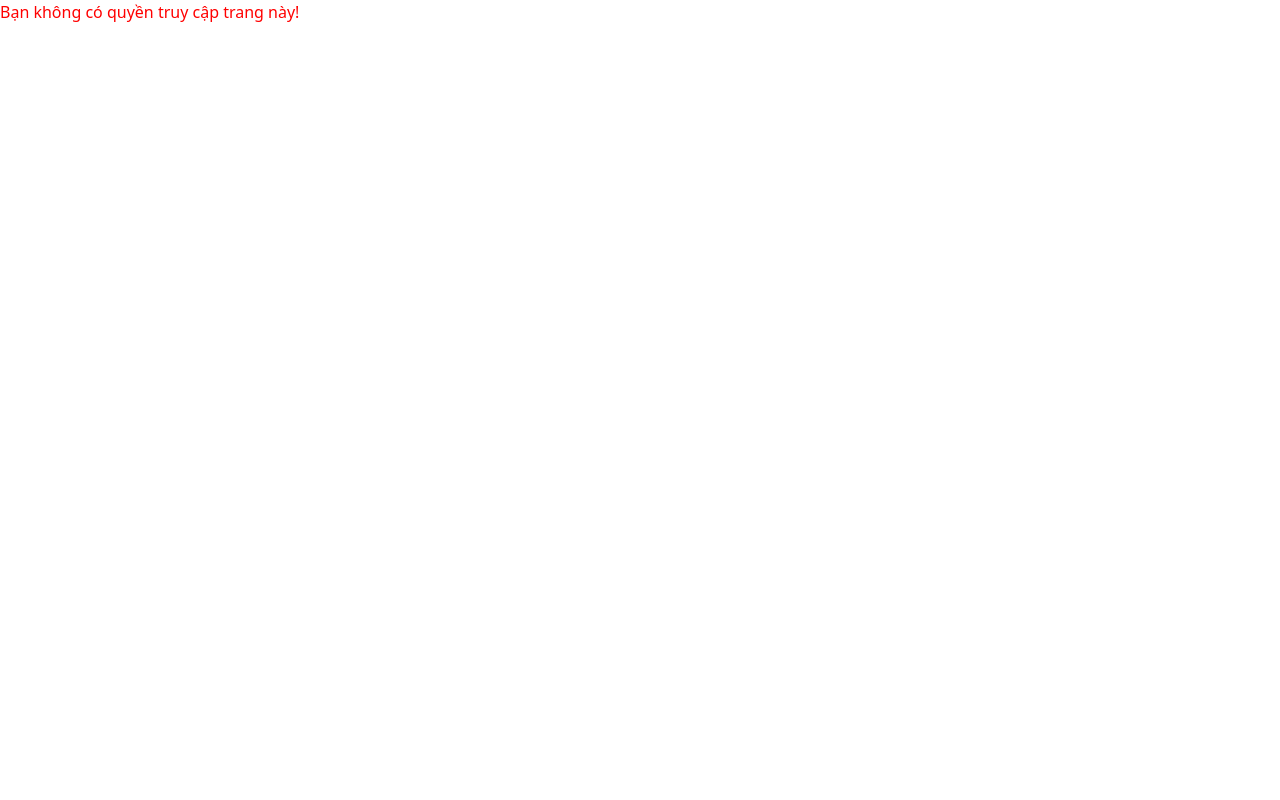
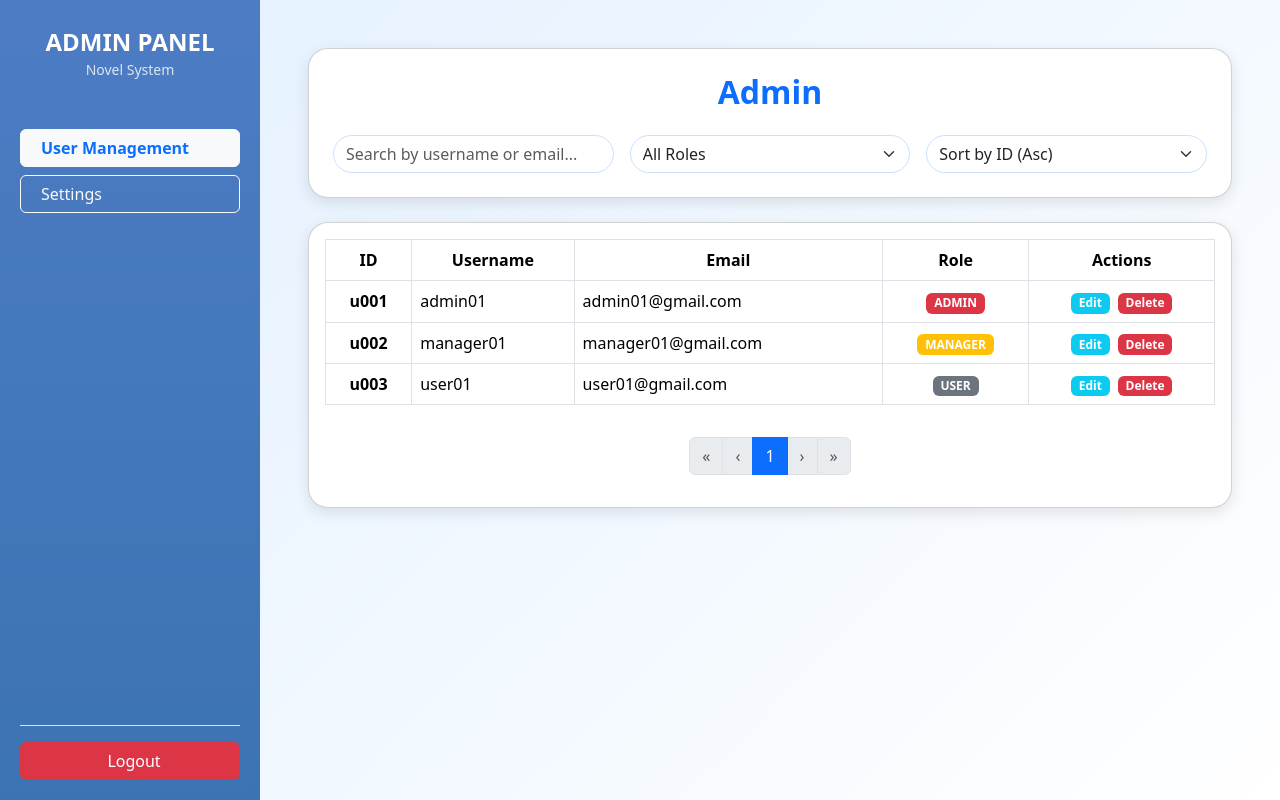
Before and after one commit to haitn32-stack/novels-platform-system, a React (Create React App) app: page /admin/dashboard in a window 1280 px wide. Built offline with nearby package versions, Linux system fonts and the light colour scheme; data requests are answered from the project's data file; sample sign-in values are in the browser's storage.

Commit message:
Update admin layout + dashboard + sidebar

```diff
--- a/src/App.js
+++ b/src/App.js
@@ -3,31 +3,38 @@ import { BrowserRouter, Routes, Route, Navigate } from "react-router-dom";
 import { useSelector } from "react-redux";
 import Register from "./ui/register";
 import Login from "./ui/login";
-import Dashboard from "./ui/admin/dashboard";
+import AdminLayout from "./ui/admin/Layout";
+import DashBoard from "./ui/admin/DashBoard";
 import NovelManager from "./ui/manager/manager-list";
 import CreateNovel from "./ui/manager/create-novels";
 import UpdateNovel from "./ui/manager/update-novels";
 import DeleteNovel from "./ui/manager/delete-novels";
 
-// Component bảo vệ Route Admin
+// Protected admin routes
 const AdminRoute = ({ children }) => {
     const { currentUser } = useSelector((state) => state.auth);
 
     if (!currentUser) return <Navigate to="/login" />;
-  if (currentUser.roles !== "admin")
+    if (currentUser.role !== "admin")
         return (
-      <div style={{ color: "red" }}>Bạn không có quyền truy cập trang này!</div>
+            <div className="text-danger p-3">
+                Bạn không có quyền truy cập trang này!
+            </div>
         );
 
     return children;
 };
+
+// Protected manager routes
 const ManagerRoute = ({ children }) => {
     const { currentUser } = useSelector((state) => state.auth);
 
     if (!currentUser) return <Navigate to="/login" />;
-  if (currentUser.roles !== "manager")
+    if (currentUser.role !== "manager")
         return (
-      <div style={{ color: "red" }}>Bạn không có quyền truy cập trang này!</div>
+            <div className="text-danger p-3">
+                Bạn không có quyền truy cập trang này!
+            </div>
         );
 
     return children;
@@ -37,36 +44,42 @@ function App() {
     return (
         <BrowserRouter>
             <Routes>
+                {/* Public Routes */}
                 <Route path="/login" element={<Login title="Đăng nhập" />} />
                 <Route path="/register" element={<Register title="Đăng ký" />} />
-        <Route path="/mana" element={<NovelManager title="Quản Lý" />} />
 
+                <Route path="/" element={<div>Trang chủ cho Reader</div>} />
+
+                {/*Admin Routes*/}
                 <Route
-          path="/admin/*"
+                    path="/admin"
                     element={
                         <AdminRoute>
-              <Routes>
-                <Route path="dashboard" element={<Dashboard />} />
-                {/* Thêm route quản lý user ở đây */}
-              </Routes>
+                            <AdminLayout /> {/* Layout chứa Outlet */}
                         </AdminRoute>
                     }
-        />
+                >
+                    <Route index element={<Navigate to="dashboard" replace />} />
+
+                    <Route path="dashboard" element={<DashBoard />} />
+
+                </Route>
+
+                {/*Manager Routes*/}
                 <Route
                     path="/manager/*"
                     element={
                         <ManagerRoute>
                             <Routes>
+                                {/* Cách viết lồng Routes cũ vẫn chạy được nhưng khó dùng Layout chung */}
                                 <Route path="dashboard" element={<NovelManager />} />
                                 <Route path="create" element={<CreateNovel />} />
-                <Route path="/update/:id" element={<UpdateNovel />} />
-                <Route path="/delete/:id" element={<DeleteNovel />} />
+                                <Route path="update/:id" element={<UpdateNovel />} />
+                                <Route path="delete/:id" element={<DeleteNovel />} />
                             </Routes>
                         </ManagerRoute>
                     }
                 />
-
-        <Route path="/" element={<div>Trang chủ cho Reader</div>} />
             </Routes>
         </BrowserRouter>
     );
--- a/src/ui/admin/dashboard.jsx
+++ b/src/ui/admin/DashBoard.jsx
@@ -1,34 +1,22 @@
 import React, { useState, useEffect, useMemo } from "react";
 import {
-    Container,
-    Card,
-    Row,
-    Col,
-    Form,
-    FormControl,
-    Table,
-    Pagination,
-    Spinner,
-    Badge,
-    Alert
+    Container, Card, Row, Col, Form, FormControl,
+    Table, Pagination, Spinner, Badge, Alert
 } from "react-bootstrap";
-import { instance } from "../../utils/axios"; // Import axios instance
+import { instance } from "../../utils/axios";
 
-const Dashboard = () => {
-    // 1. State lưu dữ liệu từ API
+const DashBoard = () => {
     const [users, setUsers] = useState([]);
     const [isLoading, setIsLoading] = useState(false);
     const [error, setError] = useState(null);
-
-    // 2. State cho bộ lọc
     const [search, setSearch] = useState("");
     const [roleFilter, setRoleFilter] = useState("All");
     const [sort, setSort] = useState("id-asc");
     const [page, setPage] = useState(1);
 
-    const perPage = 5; // Số user mỗi trang
+    const perPage = 5;
 
-    // 3. Gọi API lấy danh sách User khi component mount
+    // Gọi API lấy danh sách User khi component mount
     useEffect(() => {
         const fetchUsers = async () => {
             setIsLoading(true);
@@ -44,11 +32,10 @@ const Dashboard = () => {
         fetchUsers();
     }, []);
 
-    // 4. Xử lý Logic: Search -> Filter -> Sort (Dùng useMemo để tối ưu)
     const processedList = useMemo(() => {
         let result = [...users];
 
-        // a. Search (theo userName hoặc email)
+        // Search (theo userName hoặc email)
         if (search) {
             const lowerSearch = search.toLowerCase();
             result = result.filter(
@@ -58,12 +45,12 @@ const Dashboard = () => {
             );
         }
 
-        // b. Filter theo Role
+        // Filter theo Role
         if (roleFilter !== "All") {
             result = result.filter((u) => u.roles === roleFilter);
         }
 
-        // c. Sort
+        // Sort
         switch (sort) {
             case "name-asc":
                 result.sort((a, b) => a.userName.localeCompare(b.userName));
@@ -83,11 +70,9 @@ const Dashboard = () => {
         return result;
     }, [users, search, roleFilter, sort]);
 
-    // 5. Pagination Logic
     const totalPages = Math.ceil(processedList.length / perPage);
     const displayList = processedList.slice((page - 1) * perPage, page * perPage);
 
-    // Hàm render Badge cho Role đẹp hơn
     const renderRoleBadge = (role) => {
         let variant = "secondary";
         if (role === "admin") variant = "danger";
@@ -98,41 +83,36 @@ const Dashboard = () => {
     };
 
     return (
-        <Container
-            fluid // Dùng fluid để rộng hơn chút cho Dashboard
-            className="p-5"
+        <Container fluid className="p-5"
             style={{
                 background: "linear-gradient(135deg, #e6f2ff, #ffffff)",
                 minHeight: "100vh",
             }}
         >
-            {/* --- HEADER & FILTERS --- */}
             <Card
                 className="p-4 mb-4"
                 style={{ borderRadius: 20, boxShadow: "0 5px 15px rgba(0,0,0,0.1)" }}
             >
                 <h2 className="text-center text-primary fw-bold mb-4">
-                    Admin User Management
+                    Admin
                 </h2>
 
                 {error && <Alert variant="danger">{error}</Alert>}
 
                 <Row className="g-3">
-                    {/* Search Box */}
                     <Col md={4}>
                         <FormControl
                             placeholder="Search by username or email..."
                             value={search}
                             onChange={(e) => {
                                 setSearch(e.target.value);
-                                setPage(1); // Reset về trang 1 khi search
+                                setPage(1);
                             }}
                             className="rounded-pill"
                             style={{ borderColor: "#cbe1ff" }}
                         />
                     </Col>
 
-                    {/* Filter Role */}
                     <Col md={4}>
                         <Form.Select
                             className="rounded-pill"
@@ -150,7 +130,6 @@ const Dashboard = () => {
                         </Form.Select>
                     </Col>
 
-                    {/* Sort Options */}
                     <Col md={4}>
                         <Form.Select
                             className="rounded-pill"
@@ -167,7 +146,6 @@ const Dashboard = () => {
                 </Row>
             </Card>
 
-            {/* --- DATA TABLE --- */}
             <Card
                 className="p-3"
                 style={{ borderRadius: 20, boxShadow: "0 5px 15px rgba(0,0,0,0.1)" }}
@@ -194,7 +172,7 @@ const Dashboard = () => {
                                 {displayList.length > 0 ? (
                                     displayList.map((user) => (
                                         <tr
-                                            key={user.id}
+                                            key={user.userId}
                                             style={{ cursor: "pointer", transition: "0.2s" }}
                                             onMouseEnter={(e) =>
                                                 (e.currentTarget.style.background = "#eaf4ff")
@@ -203,11 +181,11 @@ const Dashboard = () => {
                                                 (e.currentTarget.style.background = "white")
                                             }
                                         >
-                                            <td className="text-center fw-bold">{user.id}</td>
+                                            <td className="text-center fw-bold">{user.userId}</td>
                                             <td>{user.userName}</td>
                                             <td>{user.email}</td>
                                             <td className="text-center">
-                                                {renderRoleBadge(user.roles)}
+                                                {renderRoleBadge(user.role)}
                                             </td>
                                             <td className="text-center">
                                                 {/* Placeholder nút bấm */}
@@ -226,7 +204,6 @@ const Dashboard = () => {
                             </tbody>
                         </Table>
 
-                        {/* Pagination */}
                         {totalPages > 0 && (
                             <Pagination className="justify-content-center mt-3">
                                 <Pagination.First onClick={() => setPage(1)} disabled={page === 1} />
@@ -254,4 +231,4 @@ const Dashboard = () => {
     );
 }
 
-export default Dashboard;
+export default DashBoard;
--- /dev/null
+++ b/src/ui/admin/Layout.jsx
@@ -0,0 +1,26 @@
+import React from "react";
+import { Outlet } from "react-router-dom";
+import SideBar from "./SideBar";
+
+const Layout = () => {
+    return (
+        <div style={{ display: "flex", width: "100%", minHeight: "100vh" }}>
+            {/* 1. Sidebar cố định bên trái */}
+            <SideBar />
+
+            {/* 2. Phần nội dung chính bên phải */}
+            <div
+                style={{
+                    flexGrow: 1,
+                    background: "#f0f2f5", // Màu nền xám nhẹ cho nội dung nổi bật
+                    overflowX: "hidden"    // Tránh thanh cuộn ngang
+                }}
+            >
+                {/* Outlet là nơi React Router render các component con (DashBoard, Settings...) */}
+                <Outlet />
+            </div>
+        </div>
+    );
+};
+
+export default Layout;
--- /dev/null
+++ b/src/ui/admin/SideBar.jsx
@@ -0,0 +1,66 @@
+import React from "react";
+import { useDispatch } from "react-redux";
+import { useNavigate, useLocation } from "react-router-dom";
+import { authActions } from "../../feature/auth/authSlice";
+
+export default function SideBar() {
+    const dispatch = useDispatch();
+    const navigate = useNavigate();
+    const location = useLocation();
+
+    const handleLogout = () => {
+        dispatch(authActions.logout());
+        navigate("/login");
+    };
+
+    // Hàm kiểm tra active để đổi màu nút
+    const isActive = (path) => location.pathname === path;
+    const getBtnClass = (path) =>
+        `btn ${isActive(path) ? 'btn-light text-primary fw-bold' : 'btn-outline-light'} mb-2 text-start`;
+
+    return (
+        <div
+            style={{
+                width: 260, // Rộng hơn xíu cho thoáng
+                background: "linear-gradient(180deg,rgb(77, 124, 196) 0%,rgb(60, 115, 178) 100%)",
+                color: "white",
+                padding: 20,
+                display: "flex",
+                flexDirection: "column",
+                minHeight: "100vh",
+                position: "sticky", // Giữ cố định khi cuộn
+                top: 0
+            }}
+        >
+            <div className="text-center mb-5 mt-2">
+                <h4 className="fw-bold m-0">ADMIN PANEL</h4>
+                <small style={{ opacity: 0.8 }}>Novel System</small>
+            </div>
+
+            {/* Menu Items */}
+            <button
+                className={getBtnClass("/admin/dashboard")}
+                onClick={() => navigate("/admin/dashboard")}
+            >
+                <i className="bi bi-people-fill me-2"></i> User Management
+            </button>
+
+            {/* Ví dụ thêm menu khác */}
+            <button
+                className={getBtnClass("/admin/settings")}
+                onClick={() => alert("Tính năng đang phát triển")} // navigate("/admin/settings")
+            >
+                <i className="bi bi-gear-fill me-2"></i> Settings
+            </button>
+
+            {/* Spacer để đẩy nút Logout xuống đáy */}
+            <div style={{ flexGrow: 1 }} />
+
+            <div className="border-top pt-3 mt-3" style={{ borderColor: 'rgba(255,255,255,0.2)' }}>
+                <button className="btn btn-danger w-100" onClick={handleLogout}>
+                    <i className="bi bi-box-arrow-right me-2"></i> Logout
+                </button>
+            </div>
+        </div>
+    );
+};
--- a/src/ui/manager/sidebar.jsx
+++ b/src/ui/manager/sidebar.jsx
@@ -2,6 +2,7 @@ import React from "react";
 import { useDispatch } from "react-redux";
 import { authActions } from "../../feature/auth/authSlice";
 import { useNavigate } from "react-router-dom";
+
 export default function SideBar (){
   const dispatch = useDispatch();
   const navigate = useNavigate();
```
Lines whose indentation alone changed are shown as unchanged.
